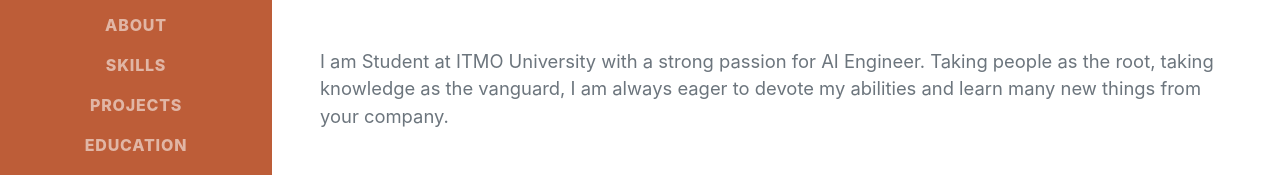
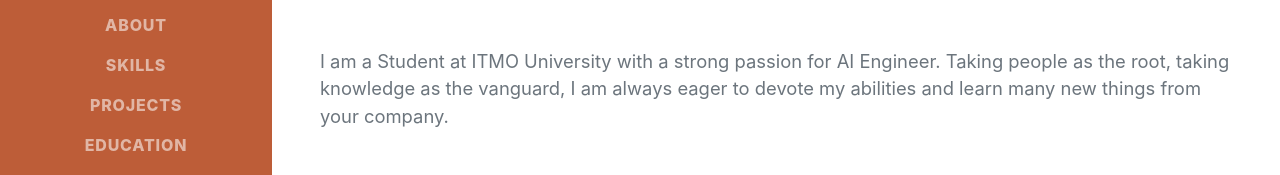
Before and after one commit to NgToanRob/ngtoanrob.github.io, a plain HTML site: page index.html in a window 1280 px wide. Shown: the part 367-542 px from the top of the page. Drawn offline with nearby package versions, Linux system fonts and the light colour scheme; a web font is replaced by a local one.

```diff
--- a/index.html
+++ b/index.html
@@ -67,7 +67,7 @@
                     <a href="mailto:nguyentoan10601@gmail.com">nguyentoan10601@gmail.com</a>
                 </div>
                 <p class="lead mb-5">
-                    I am Student at ITMO University with a strong passion for AI
+                    I am a Student at ITMO University with a strong passion for AI
                     Engineer. Taking people as the root, taking knowledge as the
                     vanguard, I am always eager to devote my abilities and learn many
                     new things from your company.
```
